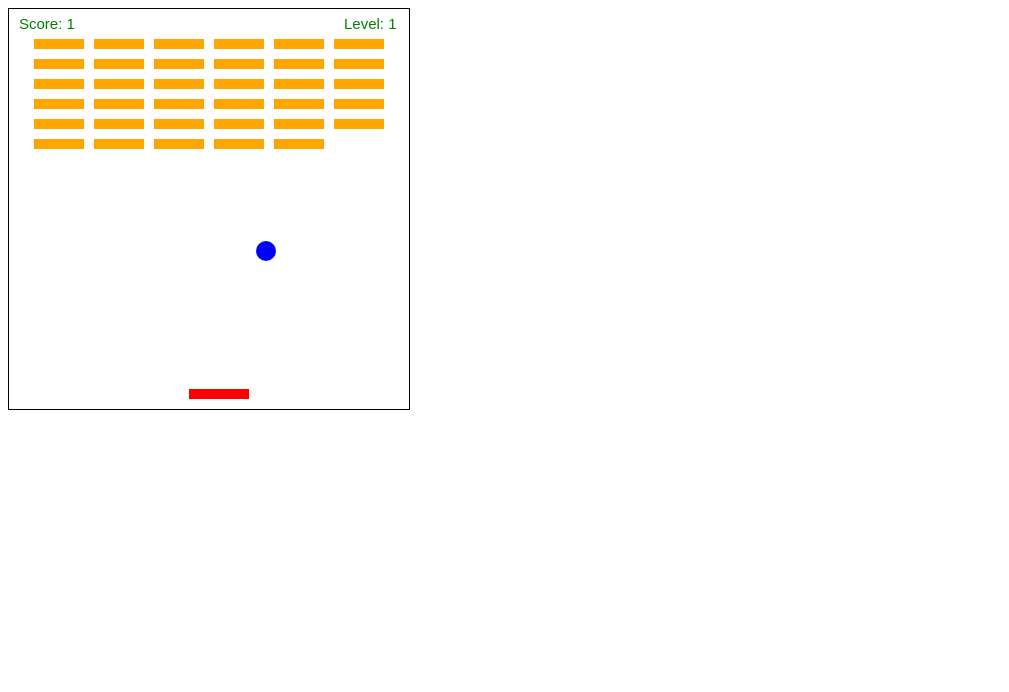
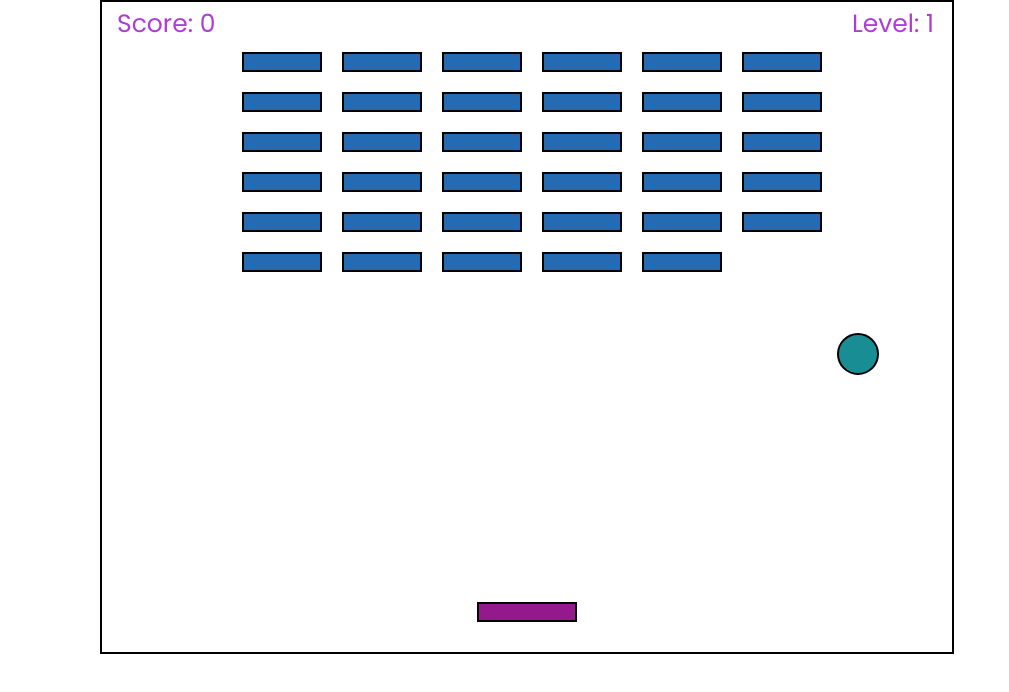
Before and after one commit to amercado1014/Game-Time, a website built with webpack: page index.html in a window 1280 px wide. Both pictures are taken after a click on the button "Start Game". Shown: the whole page, without its empty margins (0-1009 px from the left). Built offline with nearby package versions, Linux system fonts and the light colour scheme.

Commit message:
Resized to larger canvas

```diff
--- a/index.html
+++ b/index.html
@@ -4,23 +4,24 @@
   <meta charset="utf-8">
   <title>Game Time</title>
   <link rel="stylesheet" href="lib/style.css">
+  <link href="https://fonts.googleapis.com/css?family=Poppins" rel="stylesheet">
 </head>
 <body>
   <div class="start-screen">
-    <p>Break Out!</p>
+    <p class="title">Break Out!</p>
     <p>Instructions:</p>
     <p>Use left and right arrow to move the paddle.</p>
     <p>Break all the bricks to move to the next level.</p>
     <button class="start-button">Start Game</button>
   </div>
   <div class="game-over-screen">
-    <p>Game Over!</p>
+    <p class="title">Game Over!</p>
     <button class="restart-button">Restart Game</button>
   </div>
   <canvas
     id="game"
-    width="400"
-    height="400">
+    width="850"
+    height="650">
   </canvas>
 
   <script src="main.bundle.js"></script>
--- a/lib/Ball.js
+++ b/lib/Ball.js
@@ -8,15 +8,18 @@ class Ball {
     this.startAngle = 0;
     this.endAngle = Math.PI * 2;
     this.dX = dX;
-    this.dY = dY;
+    this.dY = -dY;
     this.playing = false;
   }
 
   drawBall(ctx) {
     ctx.beginPath();
     ctx.arc(this.x, this.y, this.radius, this.startAngle, this.endAngle);
-    ctx.fillStyle = "blue";
+    ctx.fillStyle = "#198D94";
     ctx.fill();
+    ctx.lineWidth = 2;
+    ctx.strokeStyle = "black";
+    ctx.stroke();
     ctx.closePath();
     return this;
   }
--- a/lib/Brick.js
+++ b/lib/Brick.js
@@ -2,12 +2,14 @@ class Brick {
   constructor(x, y) {
     this.x = x;
     this.y = y;
-    this.width = 50;
-    this.height = 10;
-    this.padding = 10;
-    this.offsetTop = 30;
-    this.offsetLeft = 25;
+    this.width = 80;
+    this.height = 20;
+    this.padding = 20;
+    this.offsetTop = 50;
+    this.offsetLeft = 140;
     this.hit = false;
+    this.score = 0;
+    // scoreCount = []
   }
 
   buildBricksArray(columns, rows) {
@@ -31,10 +33,39 @@ class Brick {
   drawBrick(bricksArray, ctx) {
     bricksArray.forEach(function(brick) {
       if (brick.hit === false) {
-        ctx.fillStyle = "orange";
+        ctx.fillStyle = "black";
         ctx.fillRect(brick.x, brick.y, brick.width, brick.height);
+        ctx.fillStyle = "#246BB4";
+        ctx.fillRect(brick.x + 2, brick.y + 2,
+          brick.width - 4, brick.height - 4);
+
       }
     });
+  }
+
+  brickCollision(bricksArray, ball) {
+    // var brickThis =
+    bricksArray.forEach(function(brick) {
+      if (brick.hit === false) {
+        console.log(this);
+        if (ball.x - ball.radius < brick.x + brick.width &&
+          ball.x + ball.radius > brick.x &&
+          ball.y + ball.radius > brick.y &&
+          ball.y - ball.radius < brick.y + brick.height) {
+          ball.dY = -ball.dY
+          brick.hit = true;
+          // scoreCount.push();
+          // this.score++
+          // console.log(this.score);
+        }
+      }
+    })
+  }
+
+  drawScore(ctx) {
+    ctx.fillStyle = "#AE3CD5";
+    ctx.font = "25px Poppins";
+    ctx.fillText("Score: " + this.score, 15, 30)
   }
 
 
--- a/lib/Paddle.js
+++ b/lib/Paddle.js
@@ -7,8 +7,10 @@ class Paddle {
   }
 
   drawPaddle(ctx) {
-    ctx.fillStyle = "red";
+    ctx.fillStyle = "black";
     ctx.fillRect(this.x, this.y, this.width, this.height);
+    ctx.fillStyle = "#94198D";
+    ctx.fillRect(this.x + 2, this.y + 2, this.width - 4, this.height - 4);
     return this;
   }
 
@@ -21,7 +23,9 @@ class Paddle {
     if (ball.y + ball.radius >= this.y &&
       ball.x + ball.radius > this.x &&
       ball.x - ball.radius < this.x + this.width) {
-      ball.dY = -ball.dY
+      ball.dY = -ball.dY;
+      // ball.dY = ball.dY + 1;
+      // ball.dX += 1;
     }
 
     return this
--- a/lib/index.js
+++ b/lib/index.js
@@ -5,19 +5,18 @@ var Brick = require('./Brick.js');
 var canvas = document.getElementById('game');
 var ctx = canvas.getContext('2d');
 var startScreen = document.querySelector('.start-screen');
+var startButton = document.querySelector('.start-button');
 var gameOverScreen = document.querySelector('.game-over-screen');
-
-var startButton = document.querySelector('.start-button');
 var restartButton = document.querySelector('.restart-button');
 
-
+window.focus();
+window.addEventListener('keyup', movePaddle);
 startButton.addEventListener('click', startGame);
 restartButton.addEventListener('click', restartGame);
 
 function startGame() {
   startScreen.style.display = 'none';
   canvas.style.visibility = 'visible';
-  console.log(ball1);
   ball1.playing = true;
   gameLoop();
 }
@@ -29,21 +28,19 @@ function restartGame() {
   paddle1.x = 180;
   ball1.dY = -ball1.dY;
   gameOverScreen.style.visibility = 'hidden';
-  score = 0;
+  // score = 0;
   gameLoop();
   bricksArray.forEach(function(brick) {
     brick.hit = false;
   })
 }
 
-var ball1 = new Ball(185, 350, 10, 2, 2);
-var paddle1 = new Paddle(180, canvas.height - 20, 60, 10);
+var ball1 = new Ball(420, 560, 20, 2, 2);
+var paddle1 = new Paddle(375, canvas.height - 50, 100, 20);
 var brick = new Brick(null, null);
 
 var bricksArray = brick.buildBricksArray(6, 6);
 
-window.focus();
-window.addEventListener('keyup', movePaddle);
 
 function movePaddle(e) {
   if (paddle1.x < canvas.width - paddle1.width) {
@@ -61,41 +58,41 @@ function movePaddle(e) {
   }
 }
 
-var score = 0
+// var score = 0
 
-function drawScore() {
-  ctx.fillStyle = "green";
-  ctx.font = "15px Arial";
-  ctx.fillText("Score: " + score, 10, 20)
+// function drawScore() {
+//   ctx.fillStyle = "green";
+//   ctx.font = "15px Arial";
+//   ctx.fillText("Score: " + score, 10, 20)
+// }
+
+function drawLevel() {
+  ctx.fillStyle = "#AE3CD5";
+  ctx.font = "25px Poppins";
+  ctx.fillText("Level: 1", 750, 30)
 }
 
-function drawLevel() {
-  ctx.fillStyle = "green";
-  ctx.font = "15px Arial";
-  ctx.fillText("Level: 1", 335, 20)
-}
-
-function brickCollision() {
-  bricksArray.forEach(function(brick) {
-    if (brick.hit === false) {
-      if (ball1.x - ball1.radius < brick.x + brick.width &&
-        ball1.x + ball1.radius > brick.x &&
-        ball1.y + ball1.radius > brick.y &&
-        ball1.y - ball1.radius < brick.y + brick.height) {
-        ball1.dY = -ball1.dY
-        brick.hit = true;
-        score++
-      }
-    }
-  })
-}
+// function brickCollision() {
+//   bricksArray.forEach(function(brick) {
+//     if (brick.hit === false) {
+//       if (ball1.x - ball1.radius < brick.x + brick.width &&
+//         ball1.x + ball1.radius > brick.x &&
+//         ball1.y + ball1.radius > brick.y &&
+//         ball1.y - ball1.radius < brick.y + brick.height) {
+//         ball1.dY = -ball1.dY
+//         brick.hit = true;
+//         score++
+//       }
+//     }
+//   })
+// }
 
 function gameLoop() {
   ball1.erase(ctx, canvas).drawBall(ctx).bounce(canvas);
   paddle1.erase(ctx).drawPaddle(ctx).paddleCollision(ball1);
   brick.drawBrick(bricksArray, ctx);
-  brickCollision();
-  drawScore();
+  brick.brickCollision(bricksArray, ball1);
+  brick.drawScore(ctx);
   drawLevel();
 
   if (ball1.playing === true) {
@@ -103,4 +100,4 @@ function gameLoop() {
   }
 }
 
-// requestAnimationFrame(gameLoop);
+//requestAnimationFrame(gameLoop);
--- a/lib/style.css
+++ b/lib/style.css
@@ -1,33 +1,52 @@
-.start-screen {
-  width: 400px;
-  height: 400px;
-  background-color: #399B7C;
-/*  display: none;*/
+* {
+  margin: 0;
 }
 
-.game-over-screen {
-  width: 400px;
-  height: 200px;
+.start-screen {
+  width: 850px;
+  height: 650px;
   background-color: #399B7C;
-  opacity: 50%;
-  position: absolute;
-  z-index: 1;
-  visibility: hidden;
-  margin-top: 100px;
+  margin-left: 100px;
 }
 
 p {
   color: #FFFFFF;
   text-align: center;
+  font-family: 'Poppins', sans-serif;
+  font-size: 20px;
+  padding-bottom: 10px;
+}
+
+
+.game-over-screen {
+  width: 850px;
+  height: 450px;
+  background-color: #399B7C;
+  opacity: 0.85;
+  position: absolute;
+  z-index: 1;
+  visibility: hidden;
+  margin-top: 90px;
+  margin-left: 102px;
+}
+
+.title {
+  font-size: 60px;
+  padding-top: 50px;
+  color: #5850AC;
+  font-weight: bold;
 }
 
 button {
-  margin-left: 50px;
-  height: 40px;
-  width: 200px;
+  margin-left: 300px;
+  height: 200px;
+  width: 250px;
+  font-size: 50px;
+  background-color: #AE3CD5;
 }
 
 canvas {
-  border: 1px solid black;
+  border: 2px solid black;
   visibility: hidden;
+  margin-left: 100px;
 }
```
